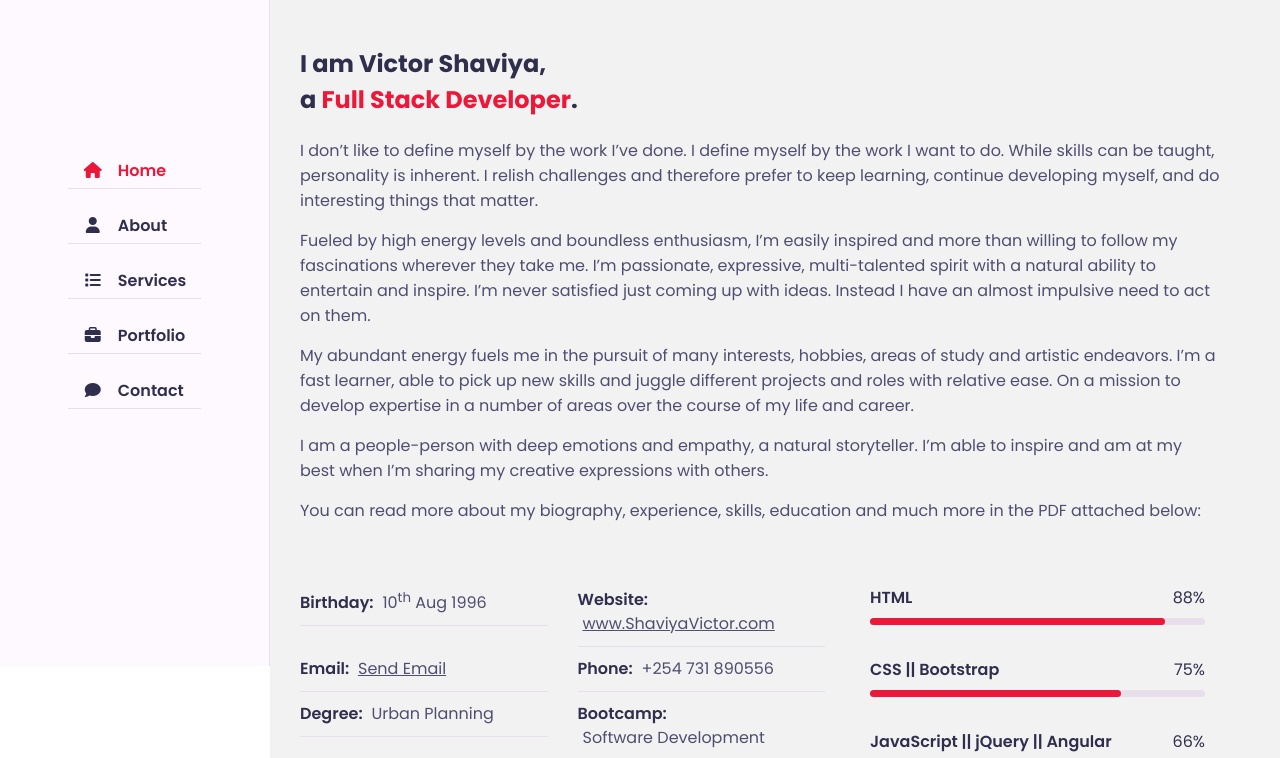
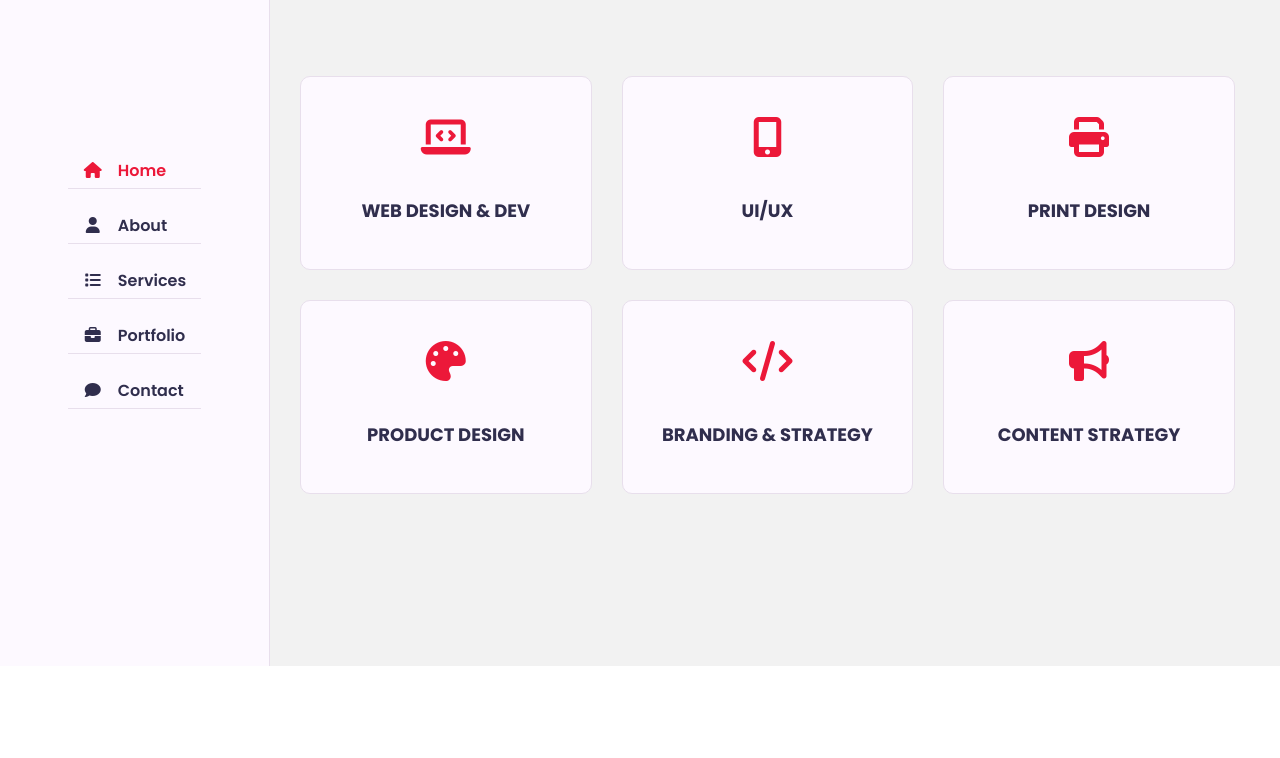
Before and after one commit to ShaviyaVictor/shaviya, a plain HTML site: page index.html in a window 1280 px wide. Shown: the part 134-892 px from the top of the page. After the commit the page ends 800 px from the top, so only its background shows below. Drawn offline with Linux system fonts and the light colour scheme; a web font is replaced by a local one.

Commit message:
Add the services section and style it

```diff
--- a/css/styles.css
+++ b/css/styles.css
@@ -522,7 +522,7 @@ h3.my-profession
 {
   flex: 0 0 50%;
   max-width: 50%;
-  margin-top: 30px;
+  margin-top: 40px;
 
 }
 .about .about-content h3.title
@@ -638,3 +638,72 @@ h3.my-profession
 
 }
 /* End of About Me section styles */
+
+/* Start of Services section styles */
+.service .container
+{
+  padding-bottom: 40px;
+
+}
+.service .service-item
+{
+  margin-top: 30px;
+  flex: 0 0 33.33%;
+  max-width: 33.33%;
+
+}
+.service .service-item .service-item-inner
+{
+  background: var(--bg-black-100);
+  border: 1px solid var(--bg-black-50);
+  border-radius: 10px;
+  padding: 30px 15px;
+  text-align: center;
+  transition: all 0.3s ease;
+
+}
+.service .service-item .service-item-inner:hover
+{
+  box-shadow: 0 0 20px rgba(48, 46, 77, 0.15);
+  cursor: pointer;
+
+}
+.service .service-item .service-item-inner .icon
+{
+  height: 60px;
+  width: 60px;
+  border-radius: 50%;
+  display: block;
+  margin: 0 auto 30px;
+  text-align: center;
+  transition: all 0.3s ease;
+
+}
+.service .service-item .service-item-inner .icon .fa
+{
+  font-size: 40px;
+  line-height: 60px;
+  color: var(--skin-color);
+
+}
+.service .service-item .service-item-inner:hover .icon
+{
+  background: var(--skin-color);
+
+}
+.service .service-item .service-item-inner:hover .icon .fa
+{
+  font-size: 25px;
+  color: #fff;
+
+}
+.service .service-item .service-item-inner h4
+{
+  font-size: 18px;
+  margin-bottom: 15px;
+  color: var(--text-black-900);
+  font-weight: 700;
+
+}
+
+/* End of Services section styles */
--- a/index.html
+++ b/index.html
@@ -70,8 +70,9 @@
           </div>
         </section>
         <!-- ==== Home section End ==== -->
+
         <!-- ==== About section Start ==== -->
-        <section class="about section">
+        <section class="about section hidden">
           <div class="container">
             <div class="row">
               <div class="section-title padd-15">
@@ -443,6 +444,93 @@
         </section>
         <!-- ==== About section End ==== -->
 
+        <!-- ==== Services section Start ==== -->
+        <section class="service section">
+          <div class="container">
+            <div class="row">
+              <div class="section-title padd-15">
+                <h2>
+                  Services
+                </h2>
+              </div>
+            </div>
+            <div class="row">
+              <!-- ==== Service item start ==== -->
+              <div class="service-item padd-15">
+                <div class="service-item-inner">
+                  <div class="icon">
+                    <i class="fa fa-laptop-code"></i>
+                  </div>
+                  <h4>
+                    WEB DESIGN & DEV
+                  </h4>
+                </div>
+              </div>
+              <!-- ==== Service item end ==== -->
+              <!-- ==== Service item start ==== -->
+              <div class="service-item padd-15">
+                <div class="service-item-inner">
+                  <div class="icon">
+                    <i class="fa fa-mobile-alt"></i>
+                  </div>
+                  <h4>
+                    UI/UX
+                  </h4>
+                </div>
+              </div>
+              <!-- ==== Service item end ==== -->
+              <!-- ==== Service item start ==== -->
+              <div class="service-item padd-15">
+                <div class="service-item-inner">
+                  <div class="icon">
+                    <i class="fa-solid fa-print fa"></i>
+                  </div>
+                  <h4>
+                    PRINT DESIGN
+                  </h4>
+                </div>
+              </div>
+              <!-- ==== Service item end ==== -->
+              <!-- ==== Service item start ==== -->
+              <div class="service-item padd-15">
+                <div class="service-item-inner">
+                  <div class="icon">
+                    <i class="fa fa-palette"></i>
+                  </div>
+                  <h4>
+                    PRODUCT DESIGN
+                  </h4>
+                </div>
+              </div>
+              <!-- ==== Service item end ==== -->
+              <!-- ==== Service item start ==== -->
+              <div class="service-item padd-15">
+                <div class="service-item-inner">
+                  <div class="icon">
+                    <i class="fa fa-code"></i>
+                  </div>
+                  <h4>
+                    BRANDING & STRATEGY
+                  </h4>
+                </div>
+              </div>
+              <!-- ==== Service item end ==== -->
+              <!-- ==== Service item start ==== -->
+              <div class="service-item padd-15">
+                <div class="service-item-inner">
+                  <div class="icon">
+                    <i class="fa fa-bullhorn"></i>
+                  </div>
+                  <h4>
+                    CONTENT STRATEGY
+                  </h4>
+                </div>
+              </div>
+              <!-- ==== Service item end ==== -->
+            </div>
+          </div>
+        </section>
+        <!-- ==== Services section End ==== -->
       </div>
       <!-- ==== Main content section End ==== -->
 
```
